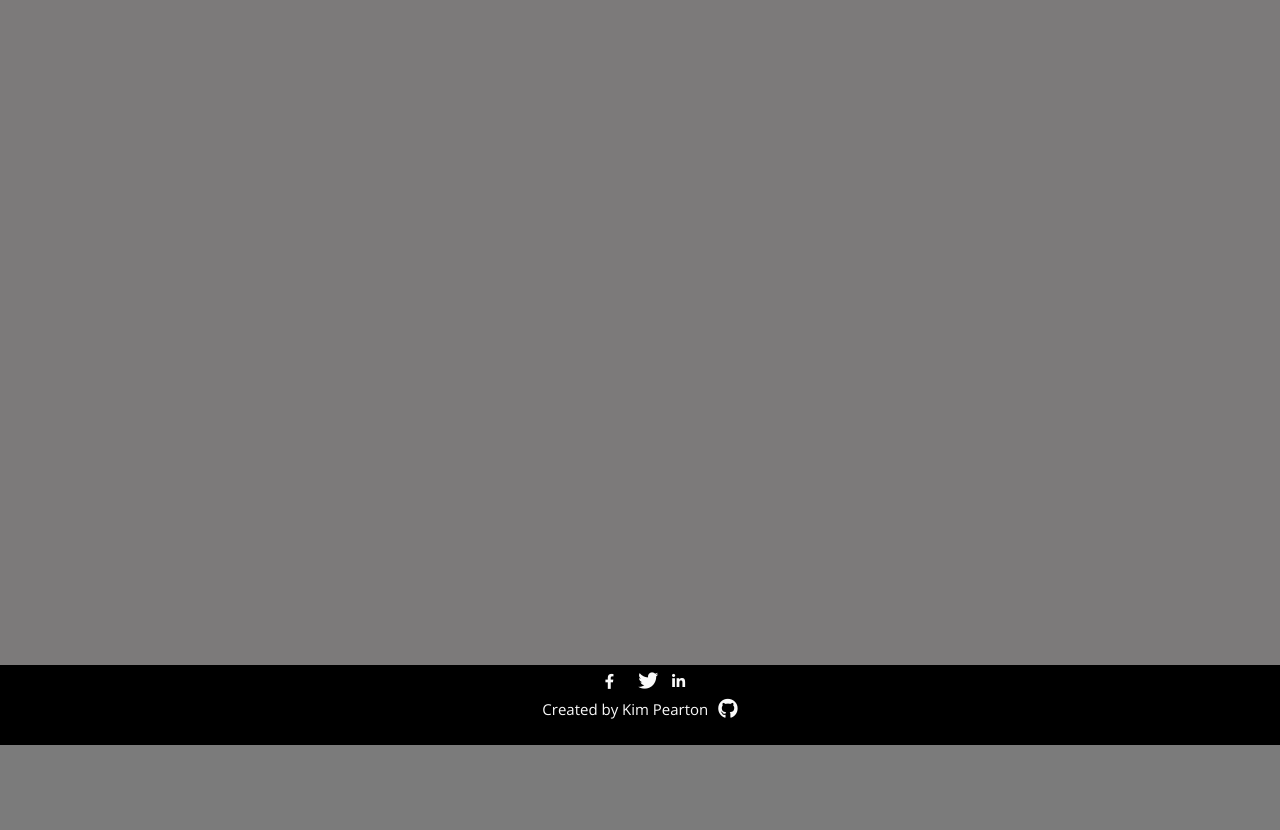
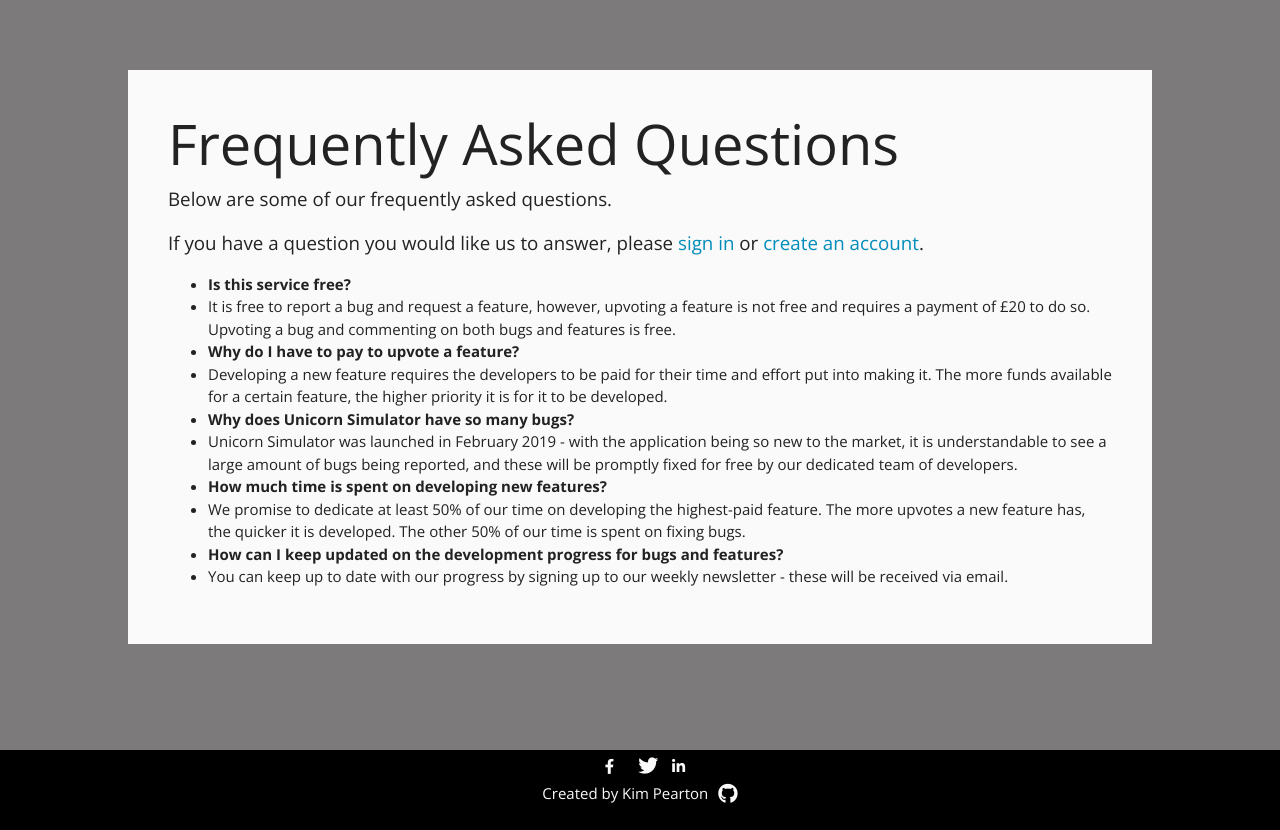
Before and after one commit to kimpea/us-issue-tracker, a Django app: template home/templates/faq.html in a window 1280 px wide. Shown: the part 55-885 px from the top of the page. Before the commit the page ends 800 px from the top, so only its background shows below. Run offline with Django 3.2, Linux system fonts and the light colour scheme; the template is opened without the code that fills it, so the values that code supplies are empty; some libraries are stand-ins or nearby versions.

Commit message:
Introduction and questions for faq page

```diff
--- a/home/templates/faq.html
+++ b/home/templates/faq.html
@@ -6,6 +6,32 @@
 
 {% block content %}
 
+<div class="jumbotron">
 
+    <!-- Introduction -->
+    <h2 class="display-4">Frequently Asked Questions</h2>
+    <p class="lead">Below are some of our frequently asked questions.</p>
+    {% if user.is_authenticated %}
+    <p class="lead">If you have a question you would like us to answer, please contact us below. Our developers will reply within 24 hours, and if your question is common, we will display it on this page to help other users.</p>
+    {% else %}
+    <p class="lead">If you have a question you would like us to answer, please <a href="{% url 'login' %}">sign in</a> or <a href="{% url 'register' %}">create an account</a>.</p>
+    {% endif %}
+
+    <!-- Questions -->
+    <ul class="faqs">
+        <li><strong>Is this service free?</strong></li>
+        <li>It is free to report a bug and request a feature, however, upvoting a feature is not free and requires a payment of £20 to do so.
+        Upvoting a bug and commenting on both bugs and features is free.</li>
+        <li><strong>Why do I have to pay to upvote a feature?</strong></li>
+        <li>Developing a new feature requires the developers to be paid for their time and effort put into making it. The more funds available for a certain feature, the higher priority it is for it to be developed.</li>
+        <li><strong>Why does Unicorn Simulator have so many bugs?</strong></li>
+        <li>Unicorn Simulator was launched in February 2019 - with the application being so new to the market, it is understandable to see a large amount of bugs being reported, and these will be promptly fixed for free by our dedicated team of developers.</li>
+        <li><strong>How much time is spent on developing new features?</strong></li>
+        <li>We promise to dedicate at least 50% of our time on developing the highest-paid feature. The more upvotes a new feature has, the quicker it is developed. The other 50% of our time is spent on fixing bugs.</li>
+        <li><strong>How can I keep updated on the development progress for bugs and features?</strong></li>
+        <li>You can keep up to date with our progress by signing up to our weekly newsletter - these will be received via email.</li>
+    </ul>
+
+</div>
 
 {% endblock %}
```
